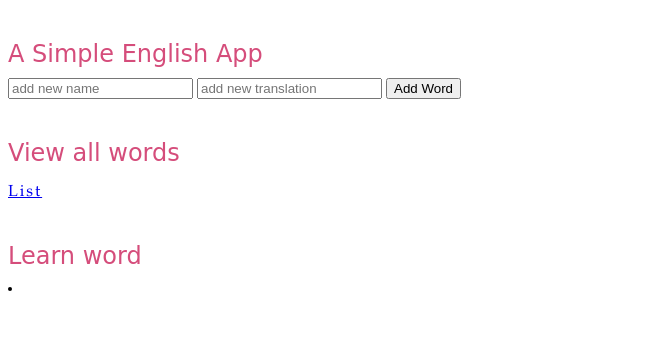
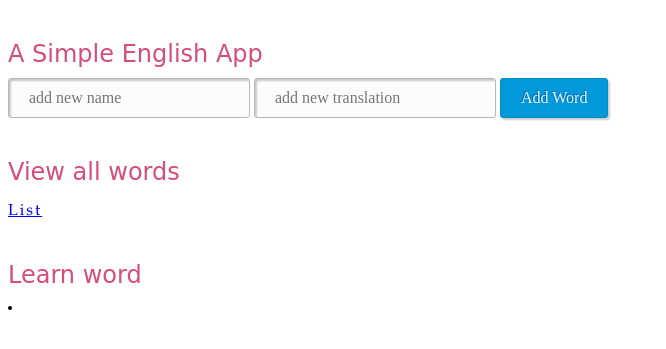
Before and after one commit to ignasivs/english-app, a Node server app: template views/index.ejs in a window 1280 px wide. Shown: the top 349 px of the page, without its empty margins (0-666 px from the left). Run offline with Node 20, Linux system fonts and the light colour scheme; the template is opened without the code that fills it, so the values that code supplies are empty.

Commit message:
Update index.ejs

```diff
--- a/views/index.ejs
+++ b/views/index.ejs
@@ -8,9 +8,9 @@
   <div class="container">
 <h2> A Simple English App </h2>
 <form action ="/addword" method="POST">
-       <input type="text" name="newName" placeholder="add new name">
-       <input type="text" name="newTranslation" placeholder="add new translation">
-       <button> Add Word </button>
+       <input class="input-add" type="text" name="newName" placeholder="add new name">
+       <input class="input-add" type="text" name="newTranslation" placeholder="add new translation">
+       <button class="button-add"> Add Word </button>
 </form>
 <h2> View all words </h2>
 <p><a href="/list">List</a></p>
```
